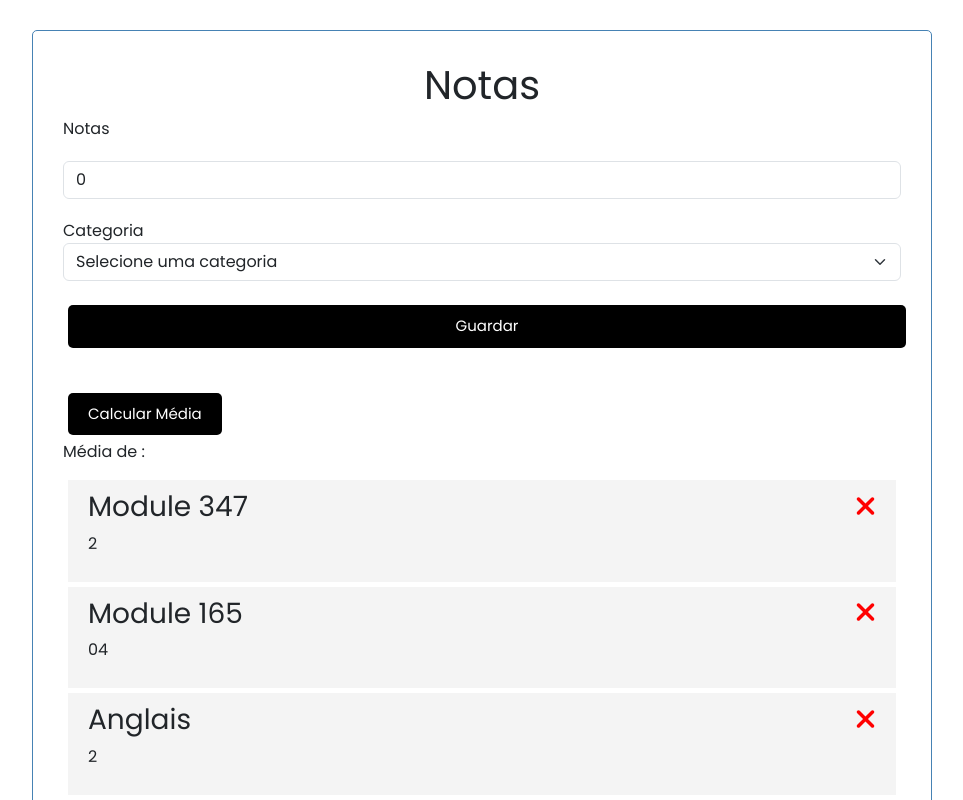
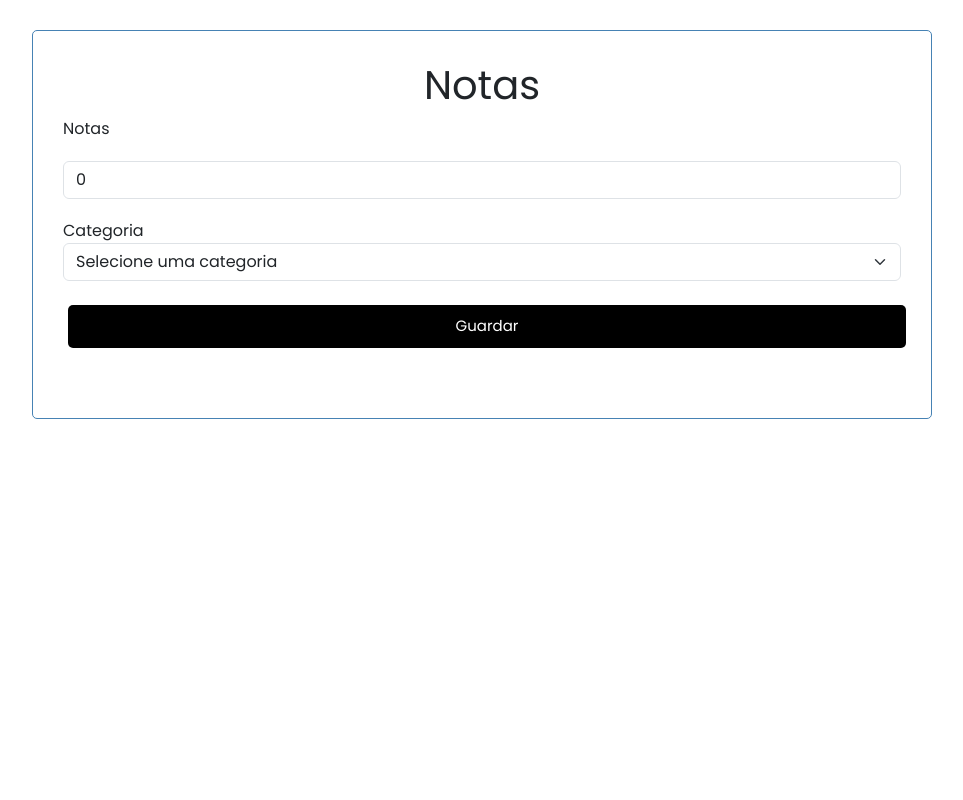
Before and after one commit to josegcpedro/TodoListAndGrades, an Angular app: page /notes in a window 1280 px wide. Shown: the top 800 px of the page, without its empty margins (158-1121 px from the left). Built offline with nearby package versions, Linux system fonts and the light colour scheme; data requests are answered from the project's data file.

Commit message:
fix: forgent button on html

```diff
--- a/db.json
+++ b/db.json
@@ -1,25 +1,4 @@
 {
   "tasks": [],
-  "grades": [
-    {
-      "id": "8762",
-      "subject": "Module 347",
-      "value": "2"
-    },
-    {
-      "id": "a1c7",
-      "subject": "Module 165",
-      "value": "04"
-    },
-    {
-      "id": "3045",
-      "subject": "Anglais",
-      "value": "2"
-    },
-    {
-      "id": "6302",
-      "subject": "Anglais",
-      "value": "4"
-    }
-  ]
+  "grades": []
 }
--- a/src/app/components/add-grade/add-grade.component.html
+++ b/src/app/components/add-grade/add-grade.component.html
@@ -25,6 +25,3 @@
 
     <input type="submit" value="Guardar" class="btn btn-block mb-4">
 </form>
-
-<button (click)="calculateAverage(subject)" class="btn btn-primary">Calcular Média</button>
-<p *ngIf="average !== null">Média de {{ subject }}: {{ average }}</p>
```
